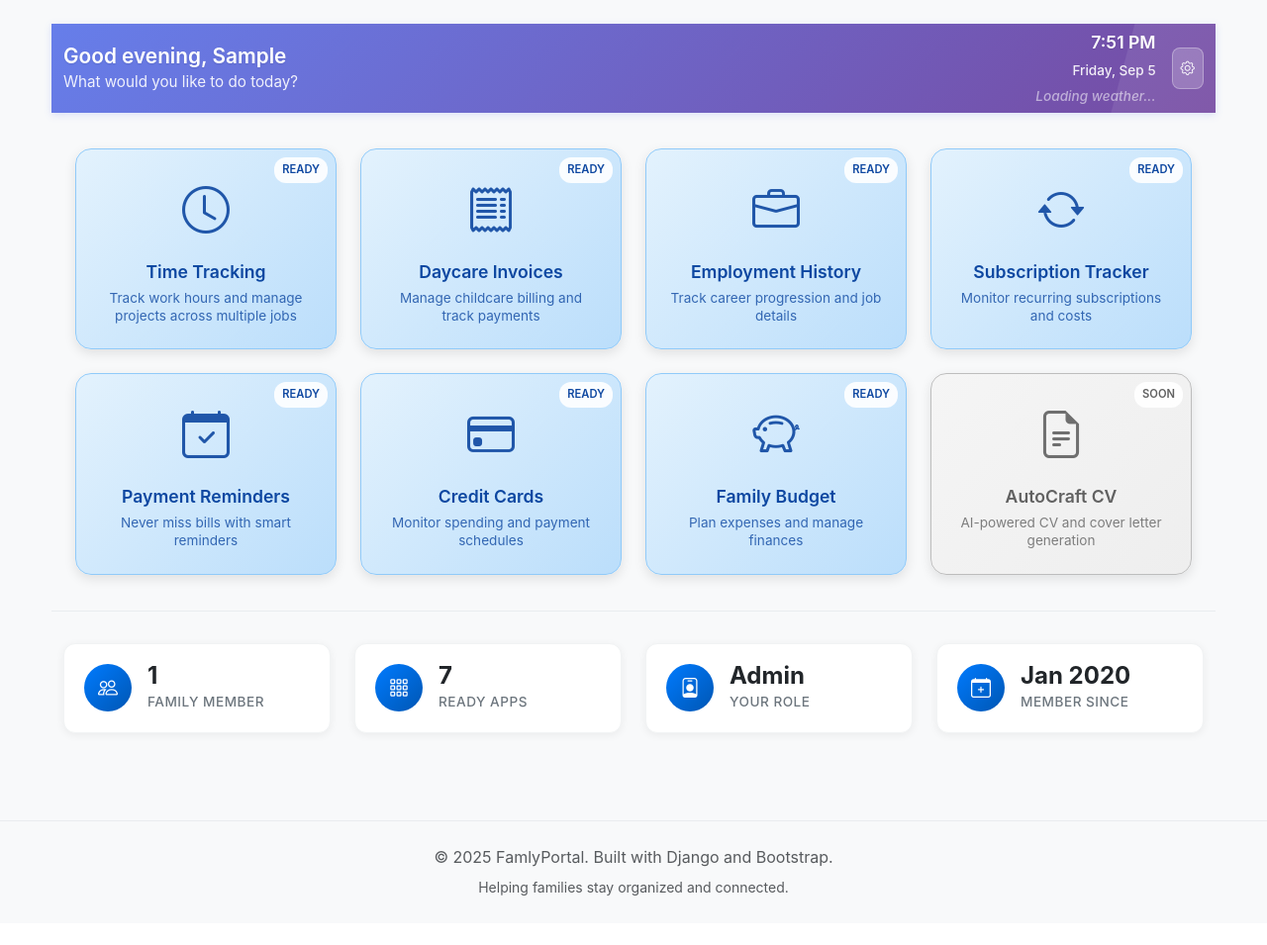
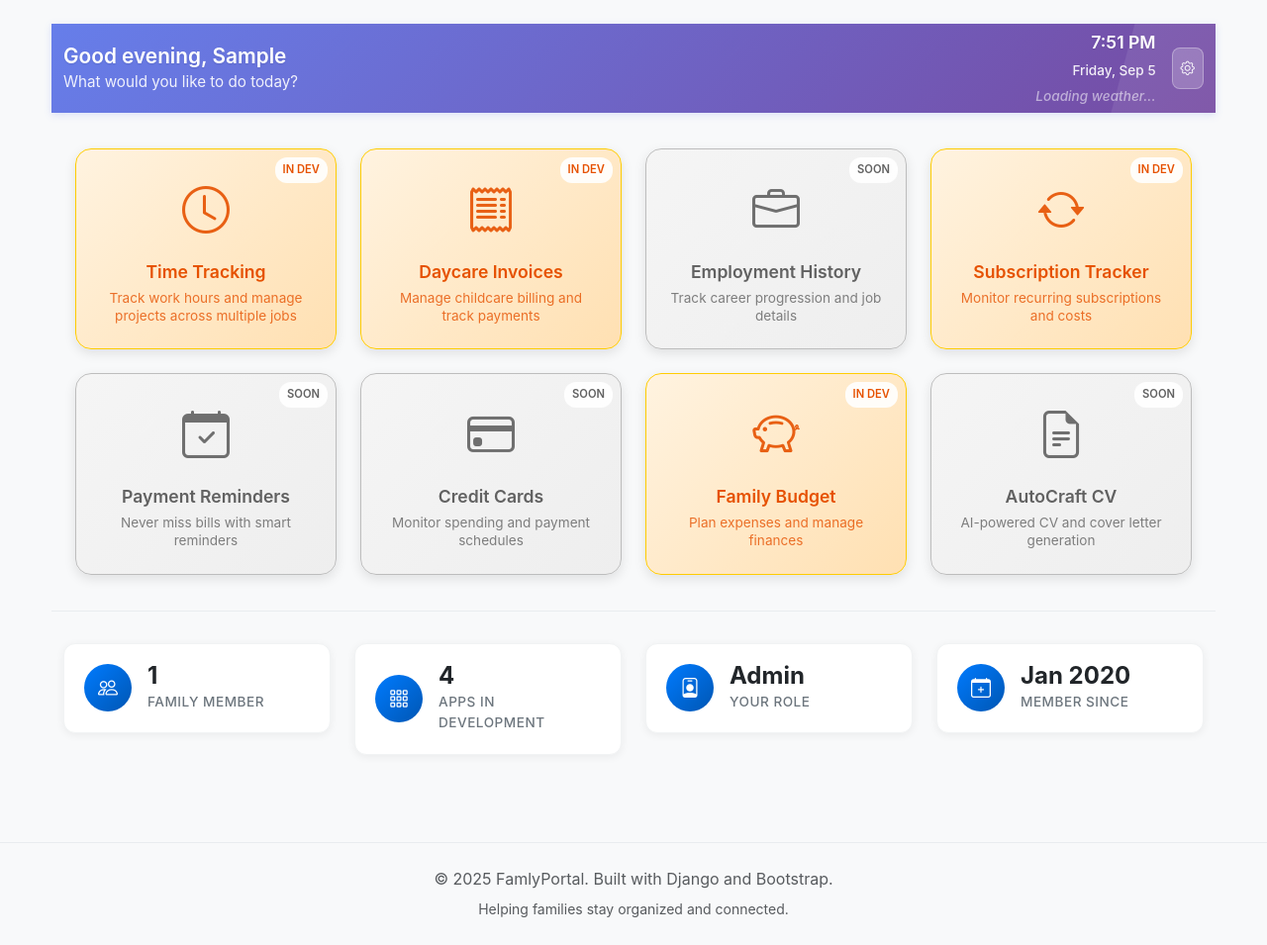
Before and after one commit to Bobska/famlyportal, a Django app: page /accounts/dashboard/ in a window 1280 px wide. Shown: the part 50-1005 px from the top of the page at 99% size. Before the commit the page ends 955 px from the top, so only its background shows below. Run offline with Django 5.2, Linux system fonts and the light colour scheme; a user stored in the database is signed in; tables that the repository leaves empty hold one stand-in row (values such as "Sample post"); grey boxes marked "Sample" are stand-in pictures; some libraries are stand-ins or nearby versions.

Commit message:
fix(dashboard): apply correct styling classes for app card states
- Change 'In Dev' apps to use 'in-development' class for orange styling
- Update Timesheet, Daycare Invoice, Subscription Tracker, Family Budget to orange 'In Dev' cards
- Maintain Employment History, Payment Reminders, Credit Cards as grey 'Coming Soon' cards
- Remove hover transform effect for 'Coming Soon' apps (maintain cursor: not-allowed)
- Update stats to show '4 Apps in Development' to reflect current state

```diff
--- a/templates/accounts/dashboard.html
+++ b/templates/accounts/dashboard.html
@@ -231,9 +231,11 @@ main {
     cursor: not-allowed;
 }
 
+/* Remove hover effect for coming soon apps */
 .app-card.coming-soon:hover {
-    transform: translateY(-2px);
+    transform: none;
     color: #616161;
+    box-shadow: 0 8px 24px rgba(0, 0, 0, 0.12);
 }
 
 /* App Icons */
@@ -649,12 +651,12 @@ footer {
     <div class="container app-grid">
         <div class="row">
 
-            <!-- Timesheet App - Available -->
+            <!-- Timesheet App - In Development -->
             {% has_app_permission 'timesheet' as can_timesheet %}
             {% if can_timesheet %}
             <div class="col-xl-3 col-lg-4 col-md-6 col-sm-12">
-                <a href="{% url 'timesheet:dashboard' %}" class="app-card available">
-                    <span class="status-badge ready">Ready</span>
+                <a href="{% url 'timesheet:dashboard' %}" class="app-card in-development">
+                    <span class="status-badge dev">In Dev</span>
                     <i class="bi bi-clock app-icon"></i>
                     <h5 class="app-title">Time Tracking</h5>
                     <p class="app-description">Track work hours and manage projects across multiple jobs</p>
@@ -662,12 +664,12 @@ footer {
             </div>
             {% endif %}
 
-            <!-- Daycare Invoices App - Available -->
+            <!-- Daycare Invoices App - In Development -->
             {% has_app_permission 'daycare_invoices' as can_daycare %}
             {% if can_daycare %}
             <div class="col-xl-3 col-lg-4 col-md-6 col-sm-12">
-                <a href="{% url 'daycare_invoices:dashboard' %}" class="app-card available">
-                    <span class="status-badge ready">Ready</span>
+                <a href="{% url 'daycare_invoices:dashboard' %}" class="app-card in-development">
+                    <span class="status-badge dev">In Dev</span>
                     <i class="bi bi-receipt app-icon"></i>
                     <h5 class="app-title">Daycare Invoices</h5>
                     <p class="app-description">Manage childcare billing and track payments</p>
@@ -675,25 +677,25 @@ footer {
             </div>
             {% endif %}
 
-            <!-- Employment History App - Available -->
+            <!-- Employment History App - Coming Soon -->
             {% has_app_permission 'employment_history' as can_employment %}
             {% if can_employment %}
             <div class="col-xl-3 col-lg-4 col-md-6 col-sm-12">
-                <a href="{% url 'employment_history:dashboard' %}" class="app-card available">
-                    <span class="status-badge ready">Ready</span>
+                <div class="app-card coming-soon">
+                    <span class="status-badge soon">Soon</span>
                     <i class="bi bi-briefcase app-icon"></i>
                     <h5 class="app-title">Employment History</h5>
                     <p class="app-description">Track career progression and job details</p>
-                </a>
+                </div>
             </div>
             {% endif %}
 
-            <!-- Subscription Tracker App - Ready -->
+            <!-- Subscription Tracker App - In Development -->
             {% has_app_permission 'subscription_tracker' as can_subscriptions %}
             {% if can_subscriptions %}
             <div class="col-xl-3 col-lg-4 col-md-6 col-sm-12">
-                <a href="{% url 'subscription_tracker:dashboard' %}" class="app-card available">
-                    <span class="status-badge ready">Ready</span>
+                <a href="{% url 'subscription_tracker:dashboard' %}" class="app-card in-development">
+                    <span class="status-badge dev">In Dev</span>
                     <i class="bi bi-arrow-repeat app-icon"></i>
                     <h5 class="app-title">Subscription Tracker</h5>
                     <p class="app-description">Monitor recurring subscriptions and costs</p>
@@ -701,38 +703,38 @@ footer {
             </div>
             {% endif %}
 
-            <!-- Upcoming Payments App - Ready -->
+            <!-- Upcoming Payments App - Coming Soon -->
             {% has_app_permission 'upcoming_payments' as can_payments %}
             {% if can_payments %}
             <div class="col-xl-3 col-lg-4 col-md-6 col-sm-12">
-                <a href="{% url 'upcoming_payments:dashboard' %}" class="app-card available">
-                    <span class="status-badge ready">Ready</span>
+                <div class="app-card coming-soon">
+                    <span class="status-badge soon">Soon</span>
                     <i class="bi bi-calendar-check app-icon"></i>
                     <h5 class="app-title">Payment Reminders</h5>
                     <p class="app-description">Never miss bills with smart reminders</p>
-                </a>
+                </div>
             </div>
             {% endif %}
 
-            <!-- Credit Cards App - Ready -->
+            <!-- Credit Cards App - Coming Soon -->
             {% has_app_permission 'credit_cards' as can_credit %}
             {% if can_credit %}
             <div class="col-xl-3 col-lg-4 col-md-6 col-sm-12">
-                <a href="{% url 'credit_cards:dashboard' %}" class="app-card available">
-                    <span class="status-badge ready">Ready</span>
+                <div class="app-card coming-soon">
+                    <span class="status-badge soon">Soon</span>
                     <i class="bi bi-credit-card app-icon"></i>
                     <h5 class="app-title">Credit Cards</h5>
                     <p class="app-description">Monitor spending and payment schedules</p>
-                </a>
+                </div>
             </div>
             {% endif %}
 
-            <!-- Household Budget App - Ready -->
+            <!-- Household Budget App - In Development -->
             {% has_app_permission 'household_budget' as can_budget %}
             {% if can_budget %}
             <div class="col-xl-3 col-lg-4 col-md-6 col-sm-12">
-                <a href="{% url 'household_budget:dashboard' %}" class="app-card available">
-                    <span class="status-badge ready">Ready</span>
+                <a href="{% url 'household_budget:dashboard' %}" class="app-card in-development">
+                    <span class="status-badge dev">In Dev</span>
                     <i class="bi bi-piggy-bank app-icon"></i>
                     <h5 class="app-title">Family Budget</h5>
                     <p class="app-description">Plan expenses and manage finances</p>
@@ -776,8 +778,8 @@ footer {
                         <i class="bi bi-grid-3x3-gap"></i>
                     </div>
                     <div class="stat-content">
-                        <div class="stat-number">7</div>
-                        <div class="stat-label">Ready Apps</div>
+                        <div class="stat-number">4</div>
+                        <div class="stat-label">Apps in Development</div>
                     </div>
                 </div>
             </div>
```
